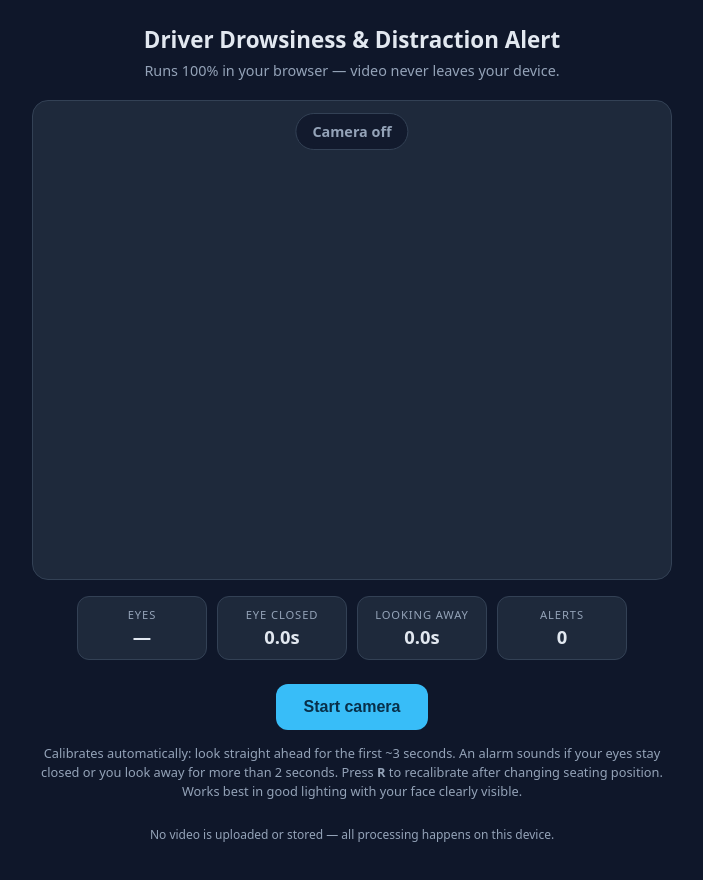
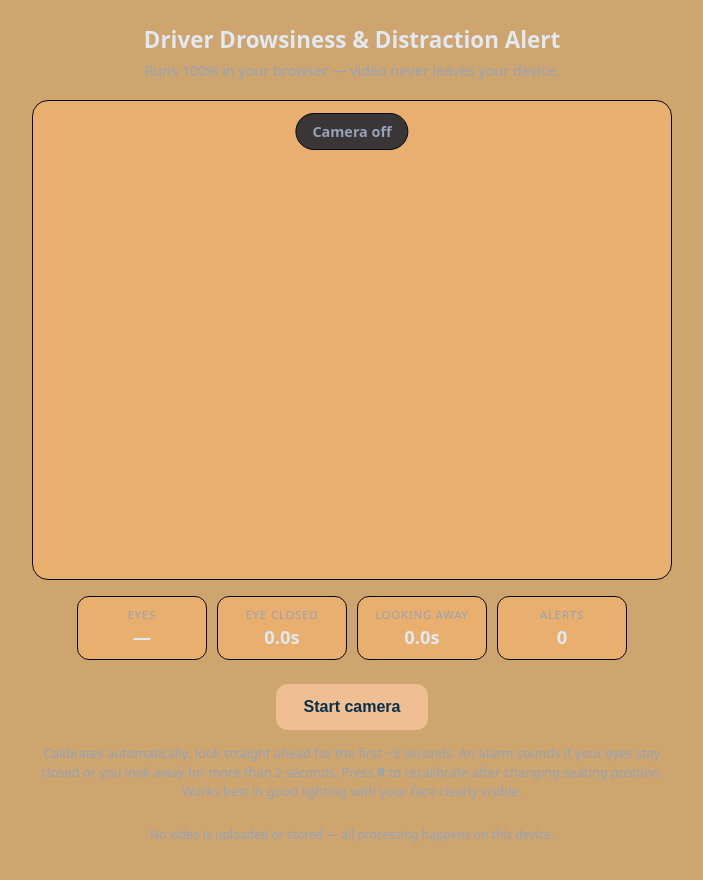
Before and after one commit to shourya-suman/drowsiness-detector, a plain HTML site: page index.html in a window 1280 px wide. Shown: the whole page, without its empty margins (288-991 px from the left). Drawn offline with Linux system fonts and the light colour scheme.

Commit message:
index.html

```diff
--- a/index.html
+++ b/index.html
@@ -7,12 +7,12 @@
 <meta name="description" content="Real-time driver drowsiness and distraction alarm that runs entirely in your browser using any device's camera.">
 <style>
   :root {
-    --bg: #0f172a;
-    --surface: #1e293b;
-    --border: #334155;
+    --bg: #cea56f;
+    --surface: #e9af6e;
+    --border: #060b13;
     --text: #e2e8f0;
     --muted: #94a3b8;
-    --accent: #38bdf8;
+    --accent: #efbe92;
     --ok: #4ade80;
     --warn: #fbbf24;
     --danger: #f87171;
```
